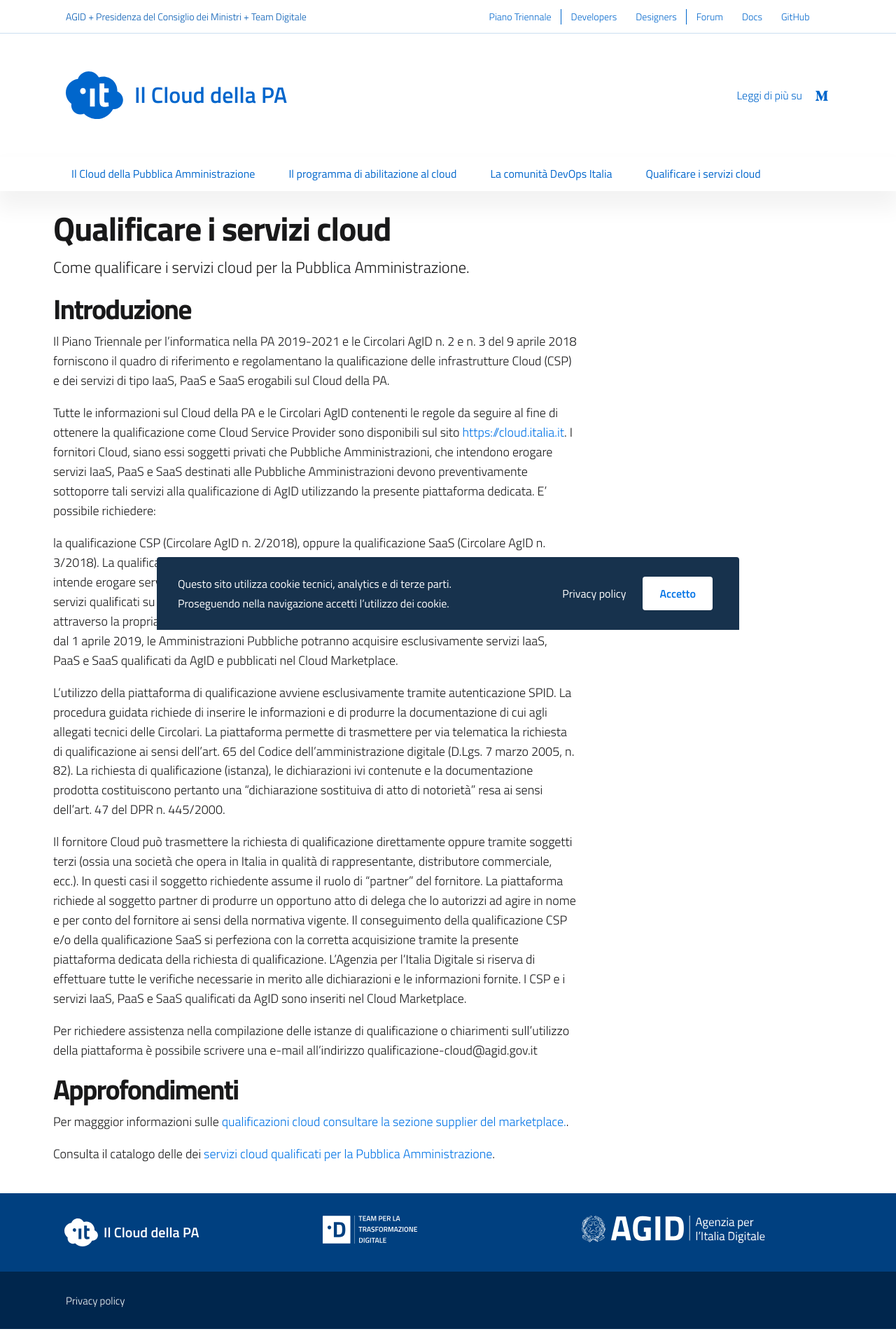
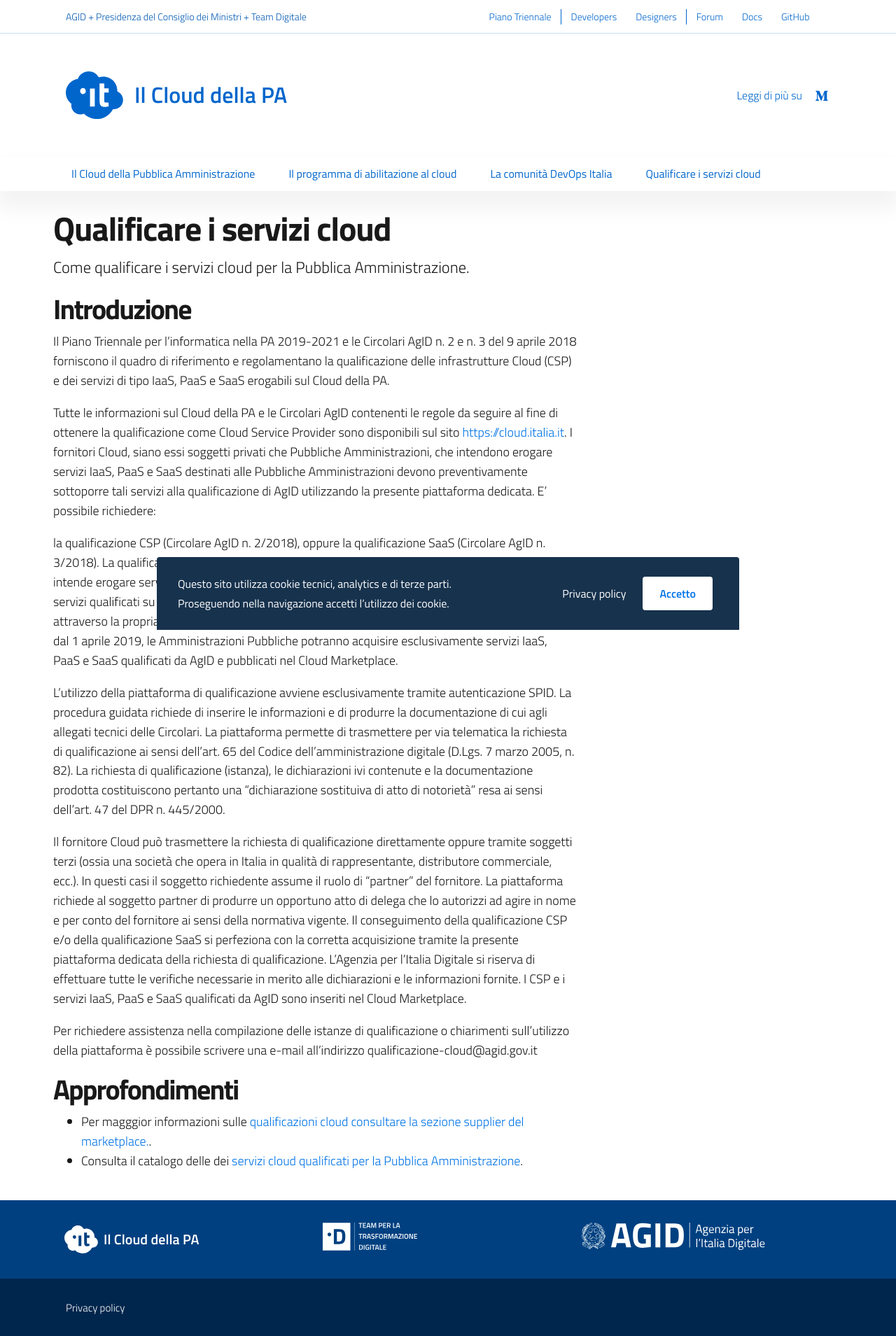
Before and after one commit to italia/cloud.italia.it, a Jekyll site: the page built from it/qualificazioni.md, in a window 1280 px wide. Shown: the whole page at 70% size. Built offline with Jekyll 4.4.1, drawn with Linux system fonts in a browser that asks for light colours.

```diff
--- a/it/qualificazioni.md
+++ b/it/qualificazioni.md
@@ -63,8 +63,7 @@ all'indirizzo qualificazione-cloud@agid.gov.it
 
 ## Approfondimenti
 
-Per magggior informazioni sulle [qualificazioni cloud consultare la sezione
+- Per magggior informazioni sulle [qualificazioni cloud consultare la sezione
 supplier del marketplace.](https://cloud.italia.it/marketplace/supplier).
-
-Consulta il catalogo delle dei [servizi cloud qualificati per la Pubblica
+- Consulta il catalogo delle dei [servizi cloud qualificati per la Pubblica
 Amministrazione](https://cloud.italia.it/marketplace/).
```
